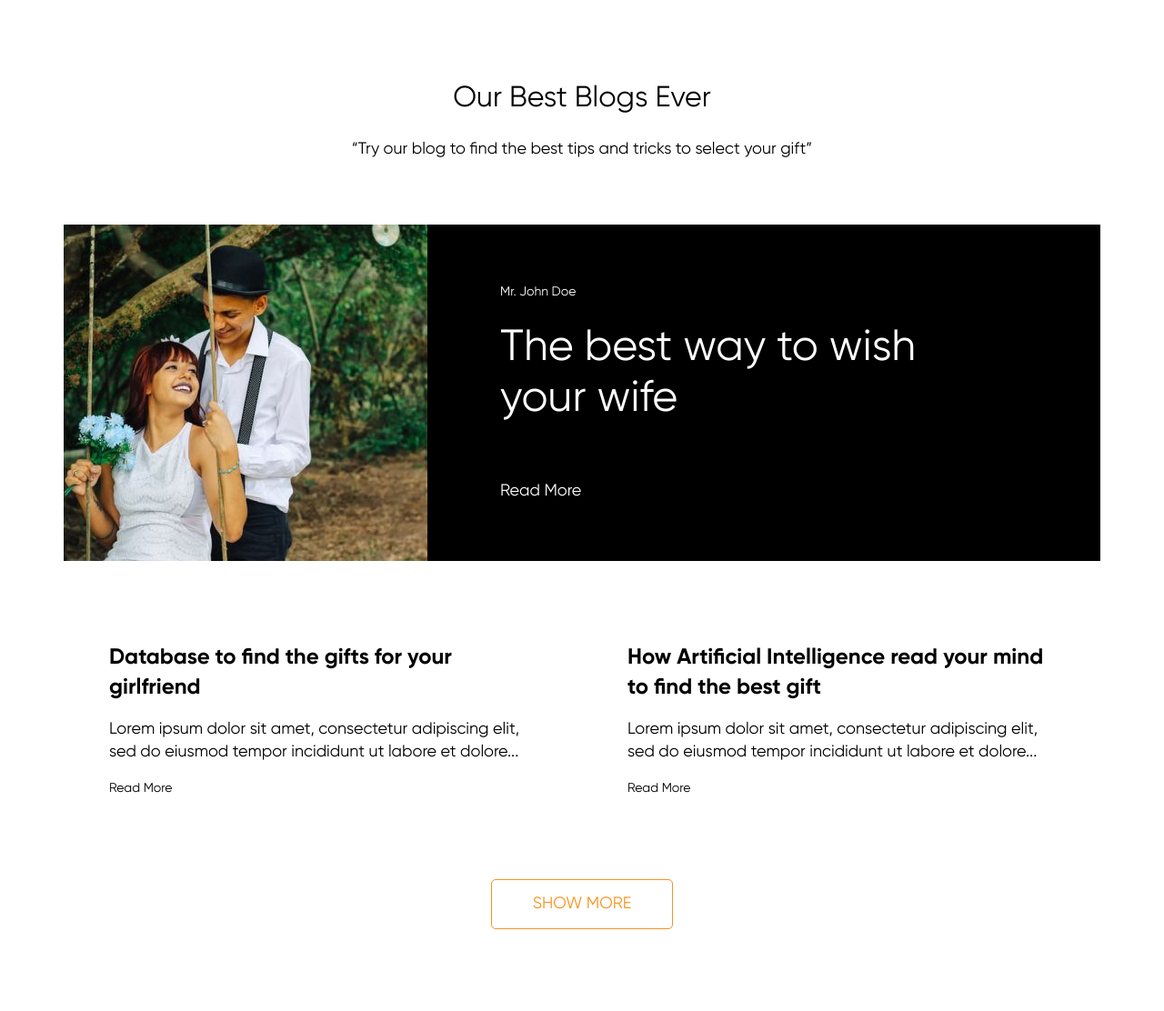
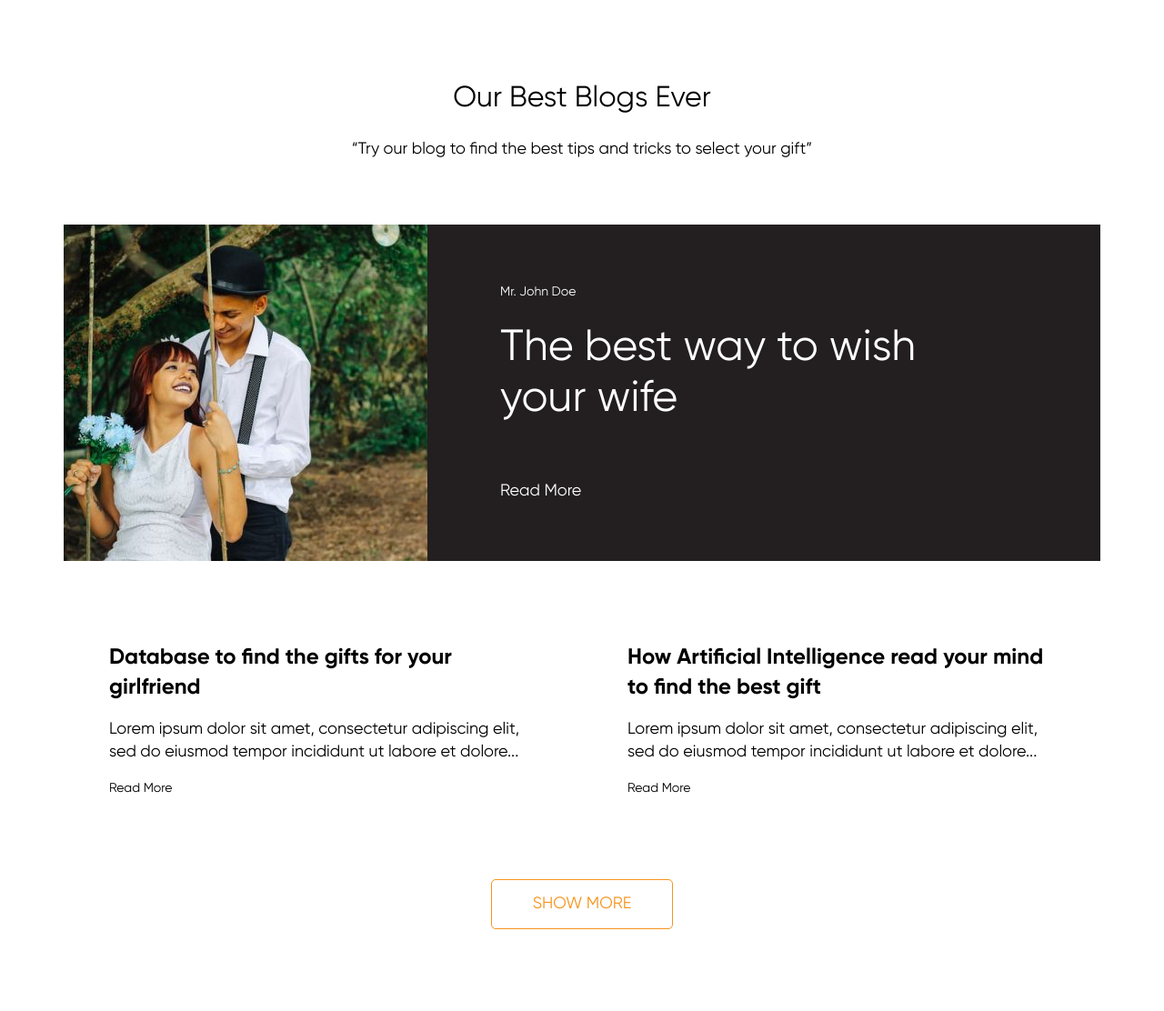
Before and after one commit to ProgProgrammer/ProgProgrammer.github.io, a PHP site: page / in a window 1280 px wide. Shown: the whole page at 91% size. Run offline with PHP 8.4, Linux system fonts and the light colour scheme.

Commit message:
Our_Best_Blogs_Ever: changed "index.html", "styles.css", "styles.css.map", "styles.scss" files.

```diff
--- a/Our_Best_Blogs_Ever/css/styles.scss
+++ b/Our_Best_Blogs_Ever/css/styles.scss
@@ -72,7 +72,7 @@ h1, h2, h3, p, a, span, button {
 
   &__text-block {
     padding: 65px 200px 50px 80px;
-    background-color: black;
+    background-color: #231F20;
 
     &_theme_article {
       padding: 34px 35px 50px;
--- a/Our_Best_Blogs_Ever/index.html
+++ b/Our_Best_Blogs_Ever/index.html
@@ -6,7 +6,7 @@
     <meta http-equiv="X-UA-Compatible" content="ie=edge">
     <title>Our Best Blogs Ever</title>
     <link rel="stylesheet" href="css/bootstrap-grid.min.css">
-    <link rel="stylesheet" href="css/styles.css?v=1">
+    <link rel="stylesheet" href="css/styles.css?v=2">
 </head>
 <body>
 <header class="header">
```
Also changed, not shown: Our_Best_Blogs_Ever/css/styles.css, 1 other file.
